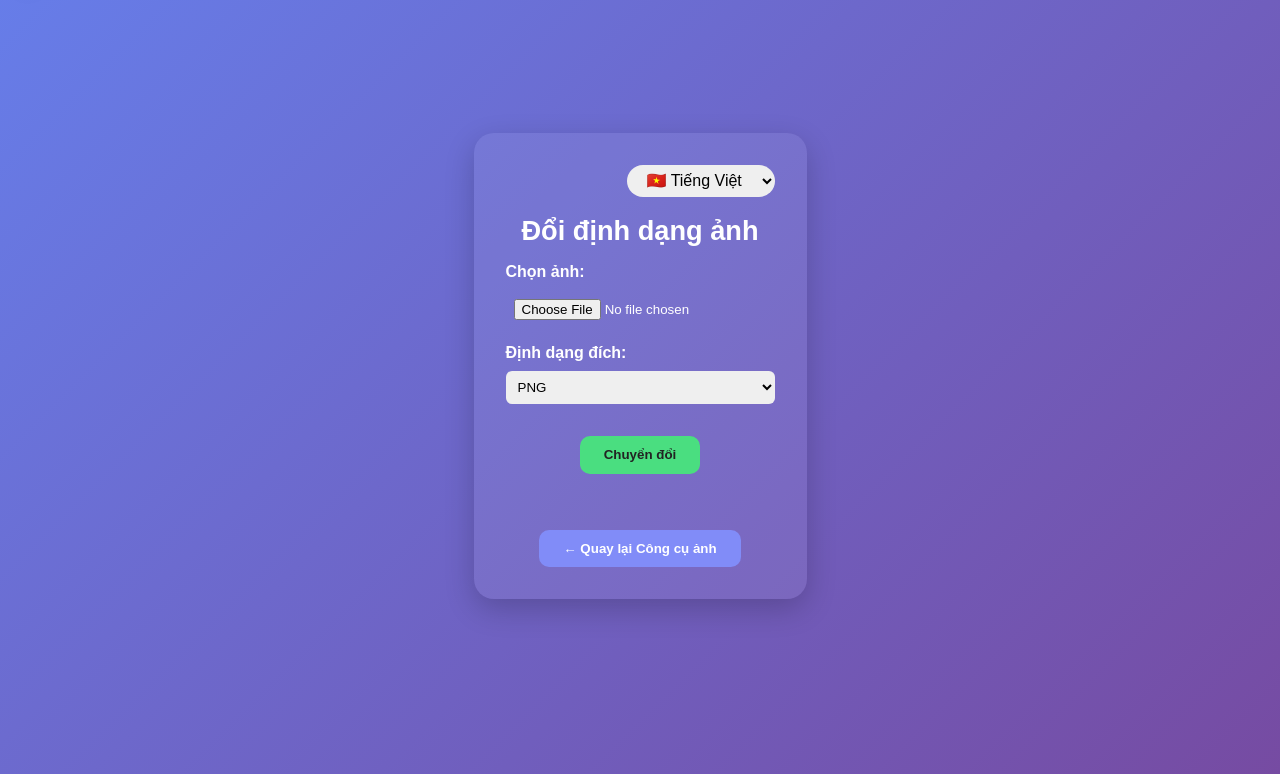
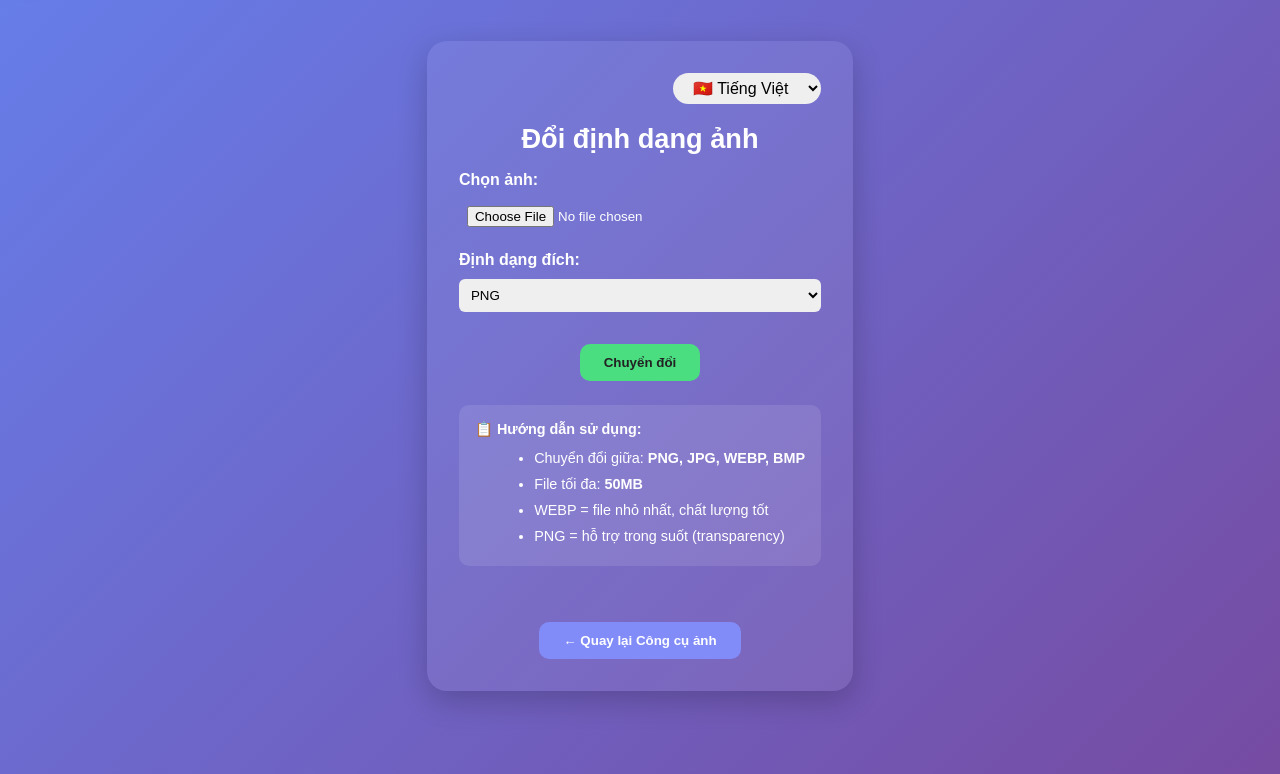
Before and after one commit to trieuhiencomp-dev/zaptools, a plain HTML site: page ImageConvert.html in a window 1280 px wide. Shown: the part 42-816 px from the top of the page. Drawn offline with Linux system fonts and the light colour scheme.

Commit message:
Add usage instructions to Image Convert, Merge PDFs, and Split PDF tools

```diff
--- a/ImageConvert.html
+++ b/ImageConvert.html
@@ -31,6 +31,15 @@
             </div>
             <button type="submit" class="tool-btn" id="convertBtn">Convert</button>
         </form>
+        <div id="instructions" style="margin-top:1.5rem;padding:1rem;background:rgba(255,255,255,0.1);border-radius:10px;text-align:left;font-size:0.9rem;">
+            <strong id="instrTitle">📋 Hướng dẫn sử dụng:</strong>
+            <ul id="instrList" style="margin:0.5rem 0 0 1.2rem;line-height:1.8;">
+                <li>Chuyển đổi giữa: <strong>PNG, JPG, WEBP, BMP</strong></li>
+                <li>File tối đa: <strong>50MB</strong></li>
+                <li>WEBP = file nhỏ nhất, chất lượng tốt</li>
+                <li>PNG = hỗ trợ trong suốt (transparency)</li>
+            </ul>
+        </div>
         <div id="result" style="margin-top:1.5rem;color:#fde68a;"></div>
         <button class="tool-btn back-btn" id="btnBack" onclick="window.location.href='image-tool.html'">← Back to Image Tools</button>
     </div>
@@ -45,14 +54,28 @@
                 file: 'Chọn ảnh:',
                 format: 'Định dạng đích:',
                 convert: 'Chuyển đổi',
-                back: '← Quay lại Công cụ ảnh'
+                back: '← Quay lại Công cụ ảnh',
+                instrTitle: '📋 Hướng dẫn sử dụng:',
+                instrList: [
+                    'Chuyển đổi giữa: <strong>PNG, JPG, WEBP, BMP</strong>',
+                    'File tối đa: <strong>50MB</strong>',
+                    'WEBP = file nhỏ nhất, chất lượng tốt',
+                    'PNG = hỗ trợ trong suốt (transparency)'
+                ]
             },
             en: {
                 title: 'Convert Image',
                 file: 'Select image:',
                 format: 'Target Format:',
                 convert: 'Convert',
-                back: '← Back to Image Tools'
+                back: '← Back to Image Tools',
+                instrTitle: '📋 Usage Guide:',
+                instrList: [
+                    'Convert between: <strong>PNG, JPG, WEBP, BMP</strong>',
+                    'Max file: <strong>50MB</strong>',
+                    'WEBP = smallest file, good quality',
+                    'PNG = supports transparency'
+                ]
             }
         };
         function setLang(lang) {
@@ -61,6 +84,8 @@
             document.getElementById('formatLabel').textContent = langData[lang].format;
             document.getElementById('convertBtn').textContent = langData[lang].convert;
             document.getElementById('btnBack').textContent = langData[lang].back;
+            document.getElementById('instrTitle').innerHTML = langData[lang].instrTitle;
+            document.getElementById('instrList').innerHTML = langData[lang].instrList.map(item => `<li>${item}</li>`).join('');
         }
         document.getElementById('langSwitcher').addEventListener('change', function(e) {
             setLang(e.target.value);
```
Also changed, not shown: MergePDFs.html (+9 -0 lines), SplitPDF.html (+9 -0 lines).
